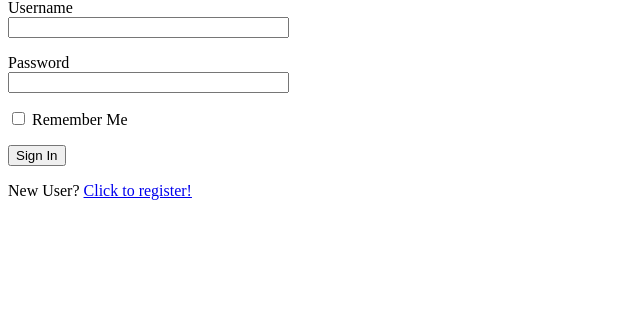
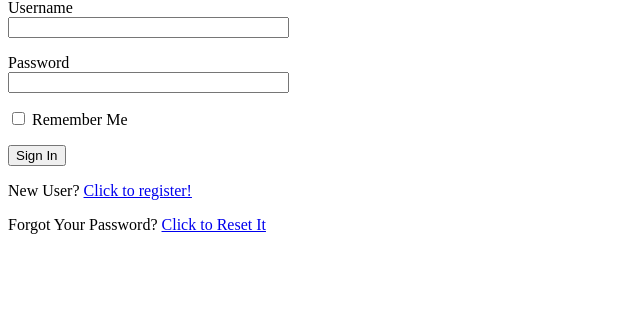
Before and after one commit to dnova02/microblog, a Flask app: page /login in a window 1280 px wide. Shown: the part 117-439 px from the top of the page, without its empty margins (0-640 px from the left). Run offline with Flask 3, Linux system fonts and the light colour scheme; parts of the project's set-up code (start-up, migrations or seed data) failed here and were passed over.

Commit message:
added a reset password request

```diff
--- a/app/__init__.py
+++ b/app/__init__.py
@@ -7,6 +7,7 @@ import logging
 from logging.handlers import SMTPHandler
 from logging.handlers import RotatingFileHandler
 import os
+from flask_mail import Mail
 
 app = Flask(__name__)
 app.config.from_object(Config)
@@ -14,6 +15,7 @@ db = SQLAlchemy(app)
 migrate = Migrate(app, db)
 login = LoginManager(app)
 login.login_view = 'login'
+mail = Mail(app)
 
 from app import routes, models, errors
 
--- a/app/forms.py
+++ b/app/forms.py
@@ -51,3 +51,7 @@ class PostForm(FlaskForm):
     post = TextAreaField('Say something', validators=[
         DataRequired(), Length(min=1, max=140)])
     submit = SubmitField('Submit')
+
+class ResetPasswordRequestForm(FlaskForm):
+    email = StringField('Email', validators=[DataRequired(), Email()])
+    submit = SubmitField('Request Password Reset')
--- a/app/routes.py
+++ b/app/routes.py
@@ -15,6 +15,8 @@ from app.forms import EditProfileForm
 from app.forms import EmptyForm
 from app.forms import PostForm
 from app.models import Post
+from app.forms import ResetPasswordRequestForm
+from app.email import send_password_reset_email
 
 @app.route('/', methods=['GET', 'POST'])
 @app.route('/index', methods=['GET', 'POST'])
@@ -169,3 +171,17 @@ def explore():
     prev_url = url_for('explore', page=posts.prev_num) \
         if posts.has_prev else None
     return render_template('index.html', title='Explore', posts=posts.items, next_url=next_url, prev_url=prev_url)
+
+@app.route('/reset_password_request', methods=['GET', 'POST'])
+def reset_password_request():
+    if current_user.is_authenticated:
+        return redirect(url_for('index'))
+    form = ResetPasswordRequestForm()
+    if form.validate_on_submit():
+        user = User.query.filter_by(email=form.email.data).first()
+        if user:
+            send_password_reset_email(user)
+            flash('Check your email for the instructions to reset your password')
+            return redirect(url_for('login'))
+        return render_template('reset_password_request.html',
+                               title='Reset Password', form=form)
--- a/app/templates/login.html
+++ b/app/templates/login.html
@@ -21,5 +21,9 @@
         <p>{{ form.remember_me() }} {{ form.remember_me.label }}</p>
         <p>{{ form.submit() }}</p>
         <p> New User? <a href="{{ url_for('register') }}">Click to register!</a></p>
+        <p>
+            Forgot Your Password?
+            <a href="{{ url_for('reset_password_request') }}">Click to Reset It</a>
+        </p>
     </form>
 {% endblock %}
```
Also changed, not shown: app/email.py (added, +8 -0 lines), app/templates/reset_password_request.html (added, +16 -0 lines), 1 other file.
